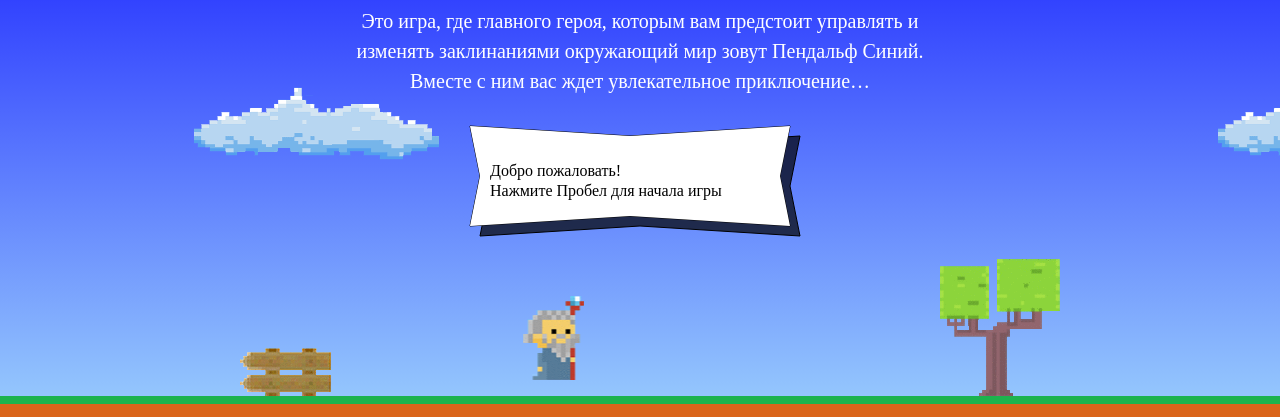
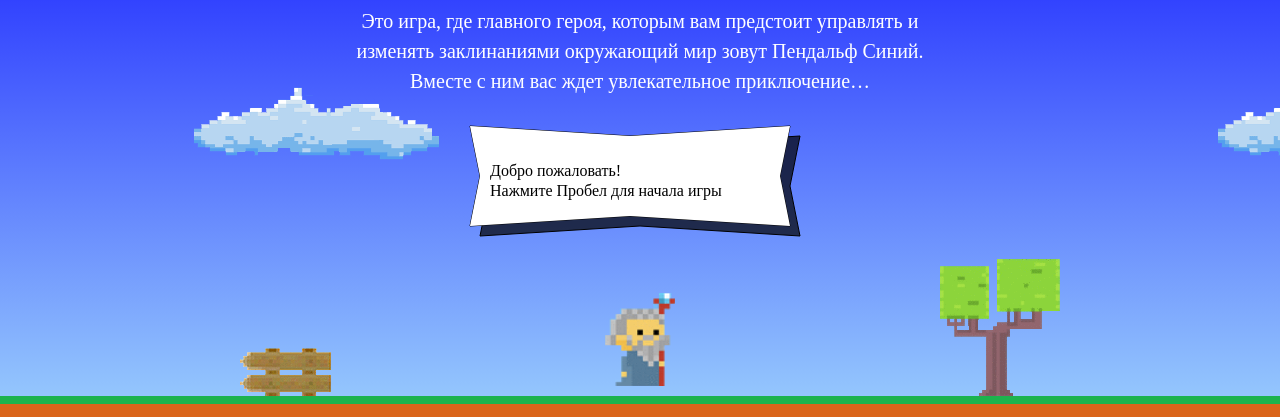
Before and after one commit to msdubova/844063-code-and-magick-17, a website: page index.html in a window 1280 px wide. Shown: the part 203-620 px from the top of the page. Drawn offline with Linux system fonts and the light colour scheme; a web font is replaced by a local one.

Commit message:
2. Учебный проект: начинаем программировать Учебный проект Код и Магия

```diff
--- a/index.html
+++ b/index.html
@@ -181,6 +181,28 @@
   </div>
 </template>
 
+<script>
+  fireballSize = 22;
+
+  var getFireballSpeed = function (left) {
+    return (left) ? 5 : 2
+  }
+
+  var wizardSpeed = 3;
+  var wizardWidth = 70;
+  var getWizardHeight = function(){
+    return wizardWidth * 1.337;
+  }
+
+  var getWizardX = function(width){
+    return (width - wizardWidth) * 0.5;
+  }
+
+  var getWizardY  = function(height){
+
+    return  (height + getWizardHeight()) * 0.5;
+  }
+</script>
 <script src="js/game.js"></script>
 
 </body>
```
Also changed, not shown: 1 other file.
